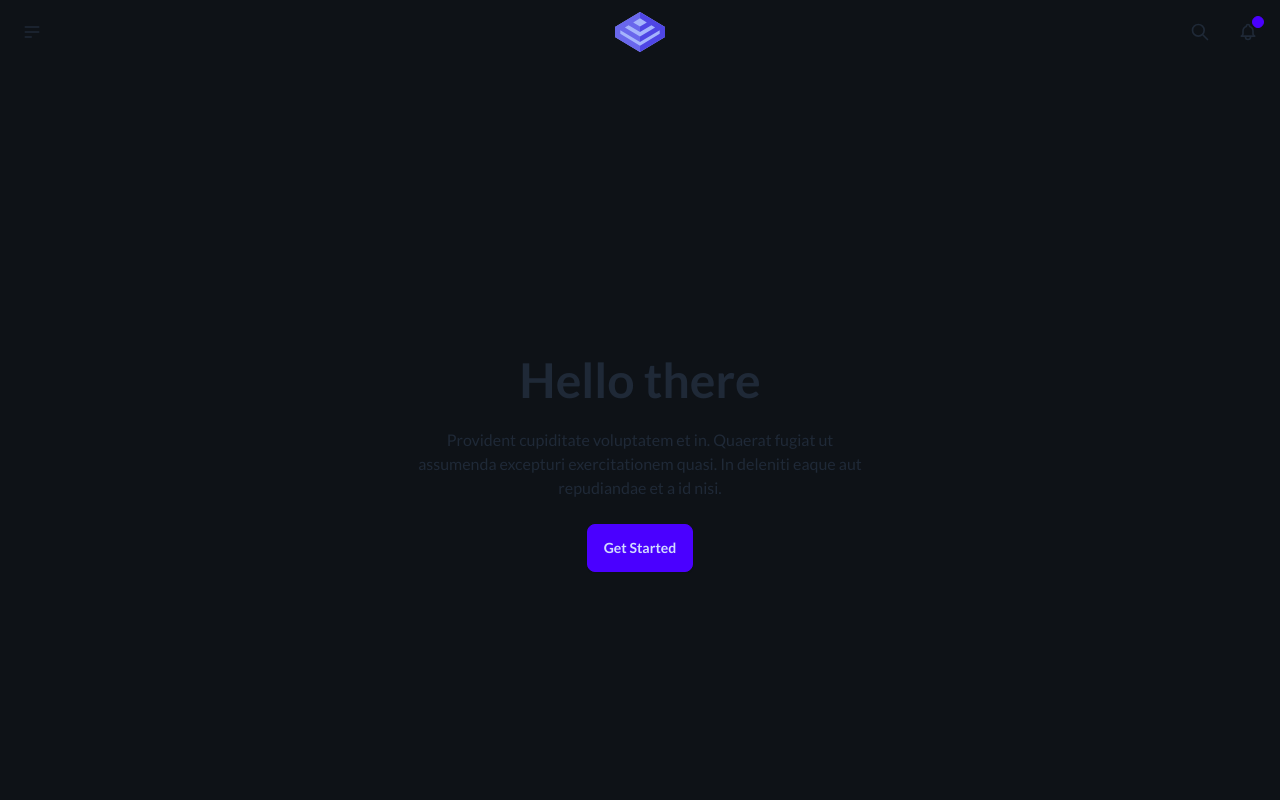
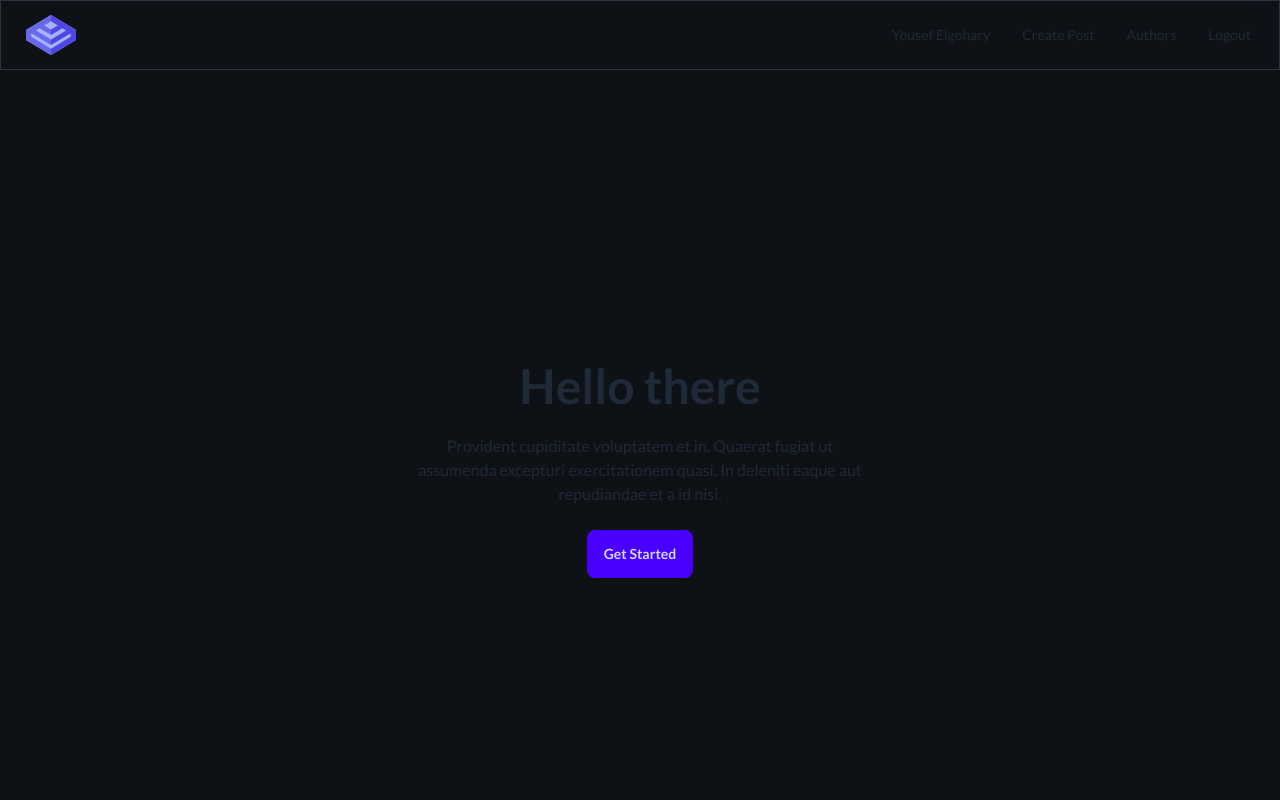
Before and after one commit to Darthdevv/Blog-App, a React (Vite) app in the folder frontend/: page / in a window 1280 px wide. Shown: the top 800 px of the page. Built offline with nearby package versions, Linux system fonts and the light colour scheme.

Commit message:
🪻 style: Navbar styled

```diff
--- a/frontend/src/components/Navbar/Navbar.jsx
+++ b/frontend/src/components/Navbar/Navbar.jsx
@@ -3,14 +3,33 @@ import Logo from '../../images/logoipsum-249.svg'
 
 const Navbar = () => {
   return (
-      <nav className="navbar bg-[#0E1217]">
+    <nav className="navbar bg-[#0E1217] border border-[#2D323C]">
       <div className="navbar-start">
+        <Link to={"/"} className="btn btn-ghost text-xl">
+          <img src={Logo} alt="logo" />
+        </Link>
+      </div>
+
+      <div className="navbar-end max-md:hidden">
+        <ul className="menu menu-horizontal px-1">
+          <li>
+            <Link to={"/profile"}>Yousef Elgohary</Link>
+          </li>
+          <li>
+            <Link to={"/create"}>Create Post</Link>
+          </li>
+          <li>
+            <Link to={"/authors"}>Authors</Link>
+          </li>
+          <li>
+            <Link to={"/logout"}>Logout</Link>
+          </li>
+        </ul>
+      </div>
+
+      <div dir="rtl" className="navbar-end hidden max-md:block">
         <div className="dropdown">
-            <div
-              tabIndex={0}
-              role="button"
-              className="btn btn-ghost btn-circle"
-            >
+          <div tabIndex={0} role="button" className="btn btn-ghost btn-circle">
             <svg
               xmlns="http://www.w3.org/2000/svg"
               className="h-5 w-5"
@@ -31,58 +50,19 @@ const Navbar = () => {
             className="menu menu-sm dropdown-content mt-3 z-[1] p-2 shadow bg-base-100 rounded-box w-52"
           >
             <li>
-                <a>Homepage</a>
+              <Link to={"/profile"}>Yousef Elgohary</Link>
             </li>
             <li>
-                <a>Portfolio</a>
+              <Link to={"/create"}>Create Post</Link>
             </li>
             <li>
-                <a>About</a>
+              <Link to={"/authors"}>Authors</Link>
+            </li>
+            <li>
+              <Link to={"/logout"}>Logout</Link>
             </li>
           </ul>
         </div>
-        </div>
-        <div className="navbar-center">
-        <Link to={'/'} className="btn btn-ghost text-xl">
-          <img src={Logo} alt="logo" />
-          </Link>
-        </div>
-        <div className="navbar-end">
-          <button className="btn btn-ghost btn-circle">
-            <svg
-              xmlns="http://www.w3.org/2000/svg"
-              className="h-5 w-5"
-              fill="none"
-              viewBox="0 0 24 24"
-              stroke="currentColor"
-            >
-              <path
-                strokeLinecap="round"
-                strokeLinejoin="round"
-                strokeWidth="2"
-                d="M21 21l-6-6m2-5a7 7 0 11-14 0 7 7 0 0114 0z"
-              />
-            </svg>
-          </button>
-          <button className="btn btn-ghost btn-circle">
-            <div className="indicator">
-              <svg
-                xmlns="http://www.w3.org/2000/svg"
-                className="h-5 w-5"
-                fill="none"
-                viewBox="0 0 24 24"
-                stroke="currentColor"
-              >
-                <path
-                  strokeLinecap="round"
-                  strokeLinejoin="round"
-                  strokeWidth="2"
-                  d="M15 17h5l-1.405-1.405A2.032 2.032 0 0118 14.158V11a6.002 6.002 0 00-4-5.659V5a2 2 0 10-4 0v.341C7.67 6.165 6 8.388 6 11v3.159c0 .538-.214 1.055-.595 1.436L4 17h5m6 0v1a3 3 0 11-6 0v-1m6 0H9"
-                />
-              </svg>
-              <span className="badge badge-xs badge-primary indicator-item"></span>
-            </div>
-          </button>
       </div>
     </nav>
   );
```
Lines whose indentation alone changed are shown as unchanged.
